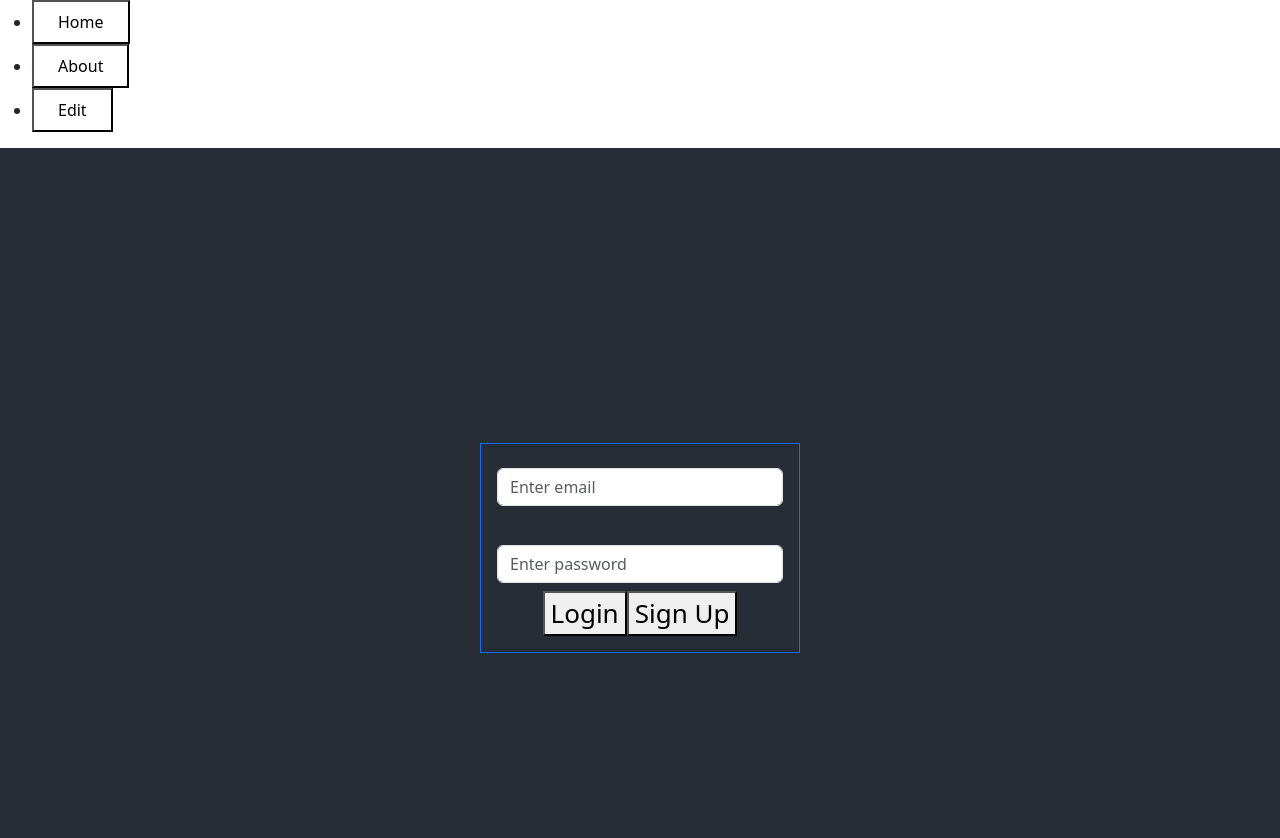
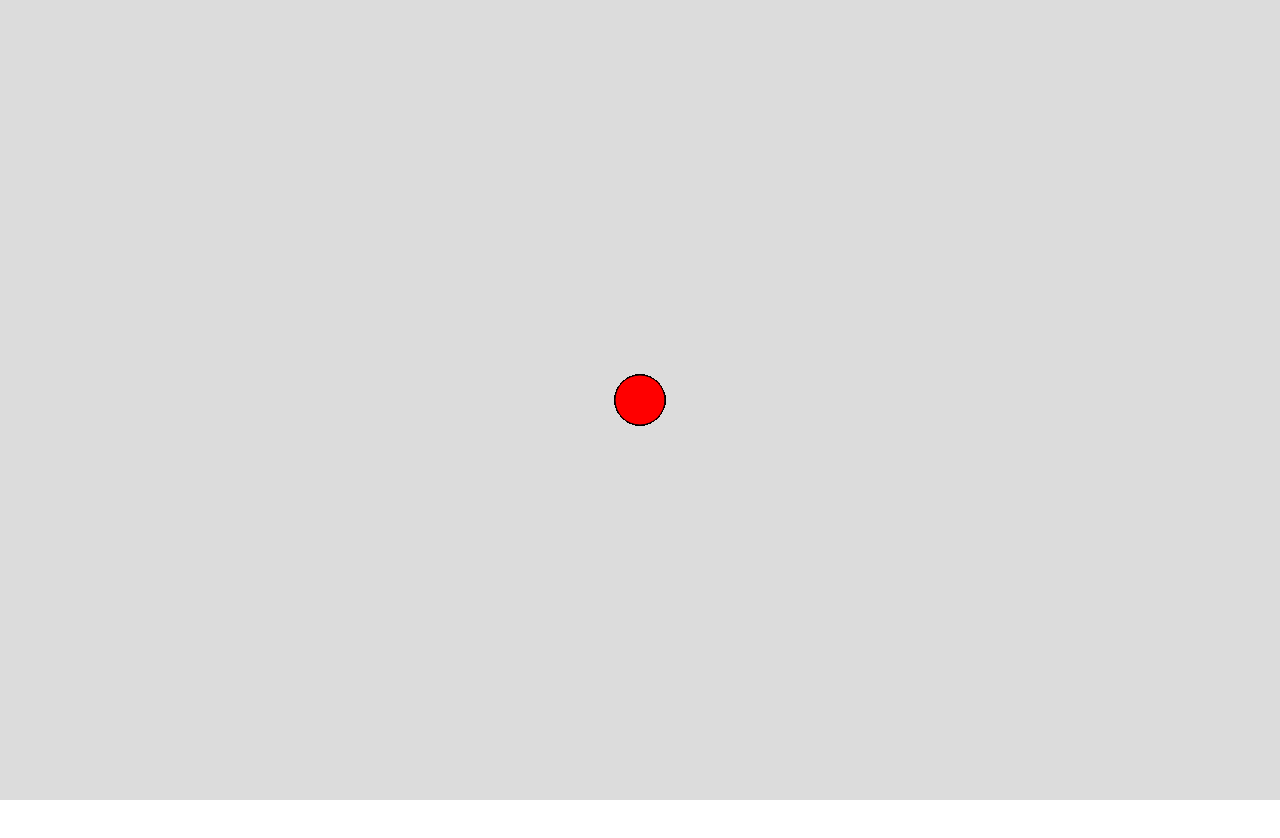
Before and after one commit to Dearborn42/React-TopDown-Platormer, a React (Create React App) app in the folder client/: page / in a window 1280 px wide. Shown: the top 838 px of the page. After the commit the page ends 806 px from the top, so only its background shows below. Built offline with nearby package versions, Linux system fonts and the light colour scheme.

Commit message:
working on implementing p5 and p5play

```diff
--- a/client/package.json
+++ b/client/package.json
@@ -7,6 +7,8 @@
     "@testing-library/react": "^13.4.0",
     "@testing-library/user-event": "^13.5.0",
     "bootstrap": "^5.3.2",
+    "p5": "^1.9.0",
+    "p5play": "^3.19.6",
     "react": "^18.2.0",
     "react-dom": "^18.2.0",
     "react-router-dom": "^6.22.0",
--- a/client/public/index.html
+++ b/client/public/index.html
@@ -28,7 +28,7 @@
   </head>
   <body>
     <noscript>You need to enable JavaScript to run this app.</noscript>
-    <div id="root"></div>
+    <div id="root" width="100%" height="100%"></div>
     <!--
       This HTML file is a template.
       If you open it directly in the browser, you will see an empty page.
--- a/client/src/App.css
+++ /dev/null
@@ -1,38 +0,0 @@
-.App {
-  text-align: center;
-}
-
-.App-logo {
-  height: 40vmin;
-  pointer-events: none;
-}
-
-@media (prefers-reduced-motion: no-preference) {
-  .App-logo {
-    animation: App-logo-spin infinite 20s linear;
-  }
-}
-
-.App-header {
-  background-color: #282c34;
-  min-height: 100vh;
-  display: flex;
-  flex-direction: column;
-  align-items: center;
-  justify-content: center;
-  font-size: calc(10px + 2vmin);
-  color: white;
-}
-
-.App-link {
-  color: #61dafb;
-}
-
-@keyframes App-logo-spin {
-  from {
-    transform: rotate(0deg);
-  }
-  to {
-    transform: rotate(360deg);
-  }
-}
--- a/client/src/App.js
+++ b/client/src/App.js
@@ -1,62 +1,12 @@
-import './App.css';
-import { useState } from "react";
-import { useNavigate } from "react-router";
+import React from 'react';
+import Sketch from './Sketch';
 
-export default function App() {
-  const [form, setForm] = useState({email: "", password: ""});
-  function updateForm(value) {
-      return setForm((prev) => {
-          return { ...prev, ...value };
-      });
-  }
-  const navigate = useNavigate();
-  async function fetchFunction(e){
-    e.preventDefault();
-    const getData = await fetch("http://localhost:5000/login", {
-        method: "POST",
-        headers: { "Content-Type": "application/json" },
-        credentials: 'include',
-        body: JSON.stringify({...form})
-    })
-    const pass = await getData.json();
-    if (pass.success){
-      updateForm({email: "", password: ""})
-      navigate("/home");
-    }else{
-        alert("Error");
-    }
-  }
+function App() {
   return (
-    <div className="App">
-      <header className="App-header">
-        <div className="mx-auto w-25 h-50 d-flex flex-column border border-primary p-3">
-            <form onSubmit={fetchFunction} className="mt-2">
-                <input
-                    type="text"
-                    className="form-control"
-                    id="email"
-                    value={form.email}
-                    placeholder="Enter email"
-                    onChange={(e) => updateForm({ email: e.target.value })}
-                />
-                <br />
-                <input
-                    type="password"
-                    className="form-control"
-                    id="password"
-                    value={form.password}
-                    placeholder="Enter password"
-                    onChange={(e) => updateForm({ password: e.target.value })}
-                />
-                <div className="d-flex justify-content-center w-100 mt-2 flex-col">
-                    <button type="submit">Login</button>
-                    <br />
-                    <button type="button" onClick={() => navigate("/create-account")}>Sign Up</button>
-                </div>
-
-            </form>
-        </div>
-      </header>
-    </div>
+      <div style={{ width: '99vw', height: '99vh' }}>
+        <Sketch />
+      </div>
   );
 }
+
+export default App;
--- a/client/src/Components/About.jsx
+++ /dev/null
@@ -1,5 +0,0 @@
-export default function About(){
-    return (
-        <div>About Page</div>
-    )
-}
--- a/client/src/Components/Edit.jsx
+++ /dev/null
@@ -1,70 +0,0 @@
-import { useState } from "react";
-import 'bootstrap/dist/css/bootstrap.min.css';
-export default function Edit(){
-    const [form, setForm] = useState({name: "", age: "", course: ""});
-    function updateForm(value) {
-        return setForm((prev) => {
-            return { ...prev, ...value };
-        });
-    }
-    async function fetchFunction(e){
-        e.preventDefault();
-        const update = {...form}
-        const getData = await fetch("http://localhost:5000/docs", {
-            method: "GET",
-            headers: { "Content-Type": "application/json" },
-            credentials: 'include',
-        })
-        //const postData = await fetch("http://localhost:5000/docs", {
-        //    method: "POST",
-        //    headers: { "Content-Type": "application/json" },
-        //    credentials: 'include',
-        //    body: JSON.stringify(update)
-        //})
-        //const putData = await fetch("http://localhost:5000/docs", {
-        //    method: "PUT",
-        //    headers: { "Content-Type": "application/json" },
-        //    credentials: 'include',
-        //    body: JSON.stringify(update)
-        //})
-        updateForm({name: "",age: "",course: "",})
-    }
-    return(
-        <>
-        <div className="mx-auto w-25 h-50 d-flex flex-column border border-primary p-3">
-            <form onSubmit={fetchFunction} className="mt-2">
-                <input
-                    type="text"
-                    className="form-control"
-                    id="name"
-                    value={form.name}
-                    placeholder="Enter student name"
-                    maxLength="15"
-                    onChange={(e) => updateForm({ name: e.target.value })}
-                />
-                <br />
-                <input
-                    type="text"
-                    className="form-control"
-                    id="age"
-                    value={form.age}
-                    placeholder="Enter student age"
-                    onChange={(e) => updateForm({ age: e.target.value })}
-                />
-                <br />
-                <input
-                    type="text"
-                    className="form-control"
-                    id="course"
-                    value={form.course}
-                    placeholder="Enter student course"
-                    onChange={(e) => updateForm({ course: e.target.value })}
-                />
-                <div className="d-flex justify-content-center w-100 mt-2">
-                    <button type="submit">Submit</button>
-                </div>
-            </form>
-        </div>
-        </>
-    );
-}
--- a/client/src/Components/Home.jsx
+++ /dev/null
@@ -1,5 +0,0 @@
-export default function Home(){
-    return (
-        <div>Home Page</div>
-    )
-}
--- a/client/src/Components/Navbar.jsx
+++ /dev/null
@@ -1,27 +0,0 @@
-import "bootstrap/dist/css/bootstrap.css";
-import { useNavigate } from "react-router";
-export default function Navbar() {
-  const navigate = useNavigate();
-  const navEnum = {
-    "home": () => navigate("/home"),
-    "about": () => navigate("/about"),
-    "edit": () => navigate("/edit"),
-  };
-
-  function nav(route) {
-    navEnum[route]();
-  }
- return (
-    <ul className="flex border-b">
-      <li className="mr-1">
-        <button className="bg-white inline-block py-2 px-4 text-blue-500 hover:text-blue-800 font-semibold" onClick={() => nav("home")}>Home</button>
-      </li>
-      <li className="mr-1">
-        <button className="bg-white inline-block py-2 px-4 text-blue-500 hover:text-blue-800 font-semibold" onClick={() => nav("about")}>About</button>
-      </li>
-      <li className="mr-1">
-        <button className="bg-white inline-block py-2 px-4 text-blue-500 hover:text-blue-800 font-semibold" onClick={() => nav("edit")}>Edit</button>
-      </li>
-    </ul>
- );
-}
--- /dev/null
+++ b/client/src/P5ConentWrapper.js
@@ -0,0 +1,13 @@
+import React, {useState} from 'react';
+
+const P5Conext = React.createContext();
+
+export default function P5ConentWrapper({children}){
+  const [xPos, setXPos] = useState(0);
+  const [yPos, setYPos] = useState(0);
+  return (
+    <P5Conext.Provider value={{xPos, yPos, setXPos, setYPos}}>
+      {children}
+    </P5Conext.Provider>
+  )
+}
--- /dev/null
+++ b/client/src/Sketch.js
@@ -0,0 +1,35 @@
+import React, { useRef, useEffect } from 'react';
+import p5 from 'p5';
+
+const Sketch = () => {
+  const sketchRef = useRef();
+
+  useEffect(() => {
+    const sketch = new p5(p => {
+      let canvas;
+      let centerX;
+      let centerY;
+
+      p.setup = () => {
+        canvas = p.createCanvas(window.innerWidth, window.innerHeight);
+        centerX = window.innerWidth / 2;
+        centerY = window.innerHeight / 2;
+        canvas.parent(sketchRef.current);
+        p.background(220);
+      };
+
+      p.draw = () => {
+        p.fill(255, 0, 0);
+        p.ellipse(centerX, centerY, 50, 50);
+      };
+    });
+
+    return () => {
+      sketch.remove();
+    };
+  }, []);
+
+  return <div ref={sketchRef} style={{ width: '99%', height: '99%' }}></div>;
+};
+
+export default Sketch;
--- a/client/src/index.css
+++ /dev/null
@@ -1,16 +0,0 @@
-@tailwind base;
-@tailwind components;
-@tailwind utilities;
-body {
-  margin: 0;
-  font-family: -apple-system, BlinkMacSystemFont, 'Segoe UI', 'Roboto', 'Oxygen',
-    'Ubuntu', 'Cantarell', 'Fira Sans', 'Droid Sans', 'Helvetica Neue',
-    sans-serif;
-  -webkit-font-smoothing: antialiased;
-  -moz-osx-font-smoothing: grayscale;
-}
-
-code {
-  font-family: source-code-pro, Menlo, Monaco, Consolas, 'Courier New',
-    monospace;
-}
--- a/client/src/index.js
+++ b/client/src/index.js
@@ -1,28 +1,12 @@
 import React from 'react';
 import ReactDOM from 'react-dom/client';
-import './index.css';
 import App from './App';
-import About from './Components/About';
-import Edit from './Components/Edit';
-import Home from './Components/Home';
-import Navbar from './Components/Navbar';
 import "bootstrap/dist/css/bootstrap.css";
-import { BrowserRouter, Route, Routes } from 'react-router-dom';
+import P5ConentWrapper from './P5ConentWrapper';
 
 const root = ReactDOM.createRoot(document.getElementById('root'));
 root.render(
   <React.StrictMode>
-    <BrowserRouter>
-      <div>
-      {/* should remove Navbar when you have your login implemented  */}
-        <Navbar />
-        <Routes>
-          <Route path="/" exact Component={App} />
-          <Route path="/home" Component={Home} />
-          <Route path="/about" Component={About} />
-          <Route path="/edit" Component={Edit} />
-        </Routes>
-      </div>
-    </BrowserRouter>
+      <App />
   </React.StrictMode>
 );
```
Also changed, not shown: 1 other file (tests, documents, lock files or other folders).
